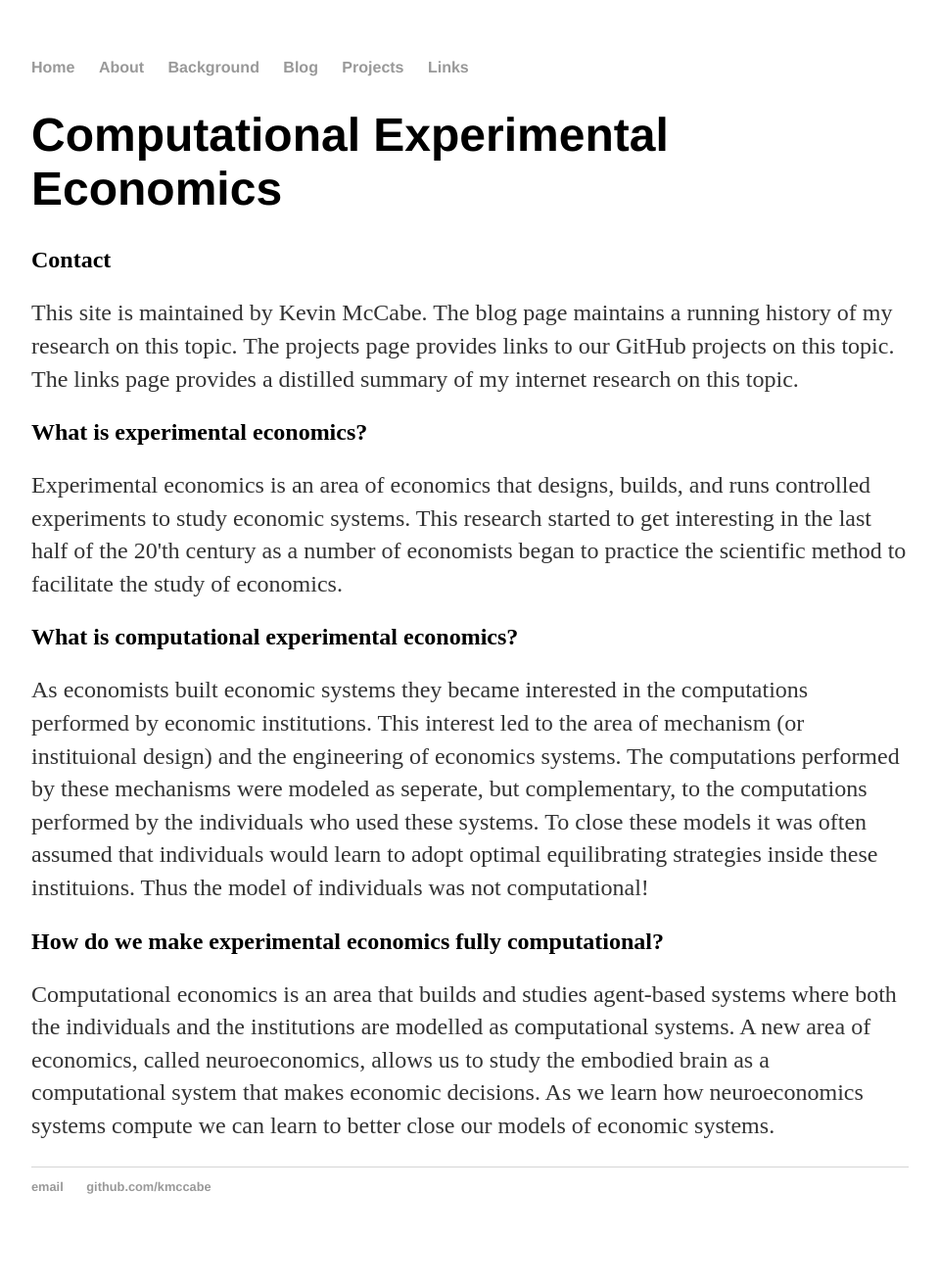
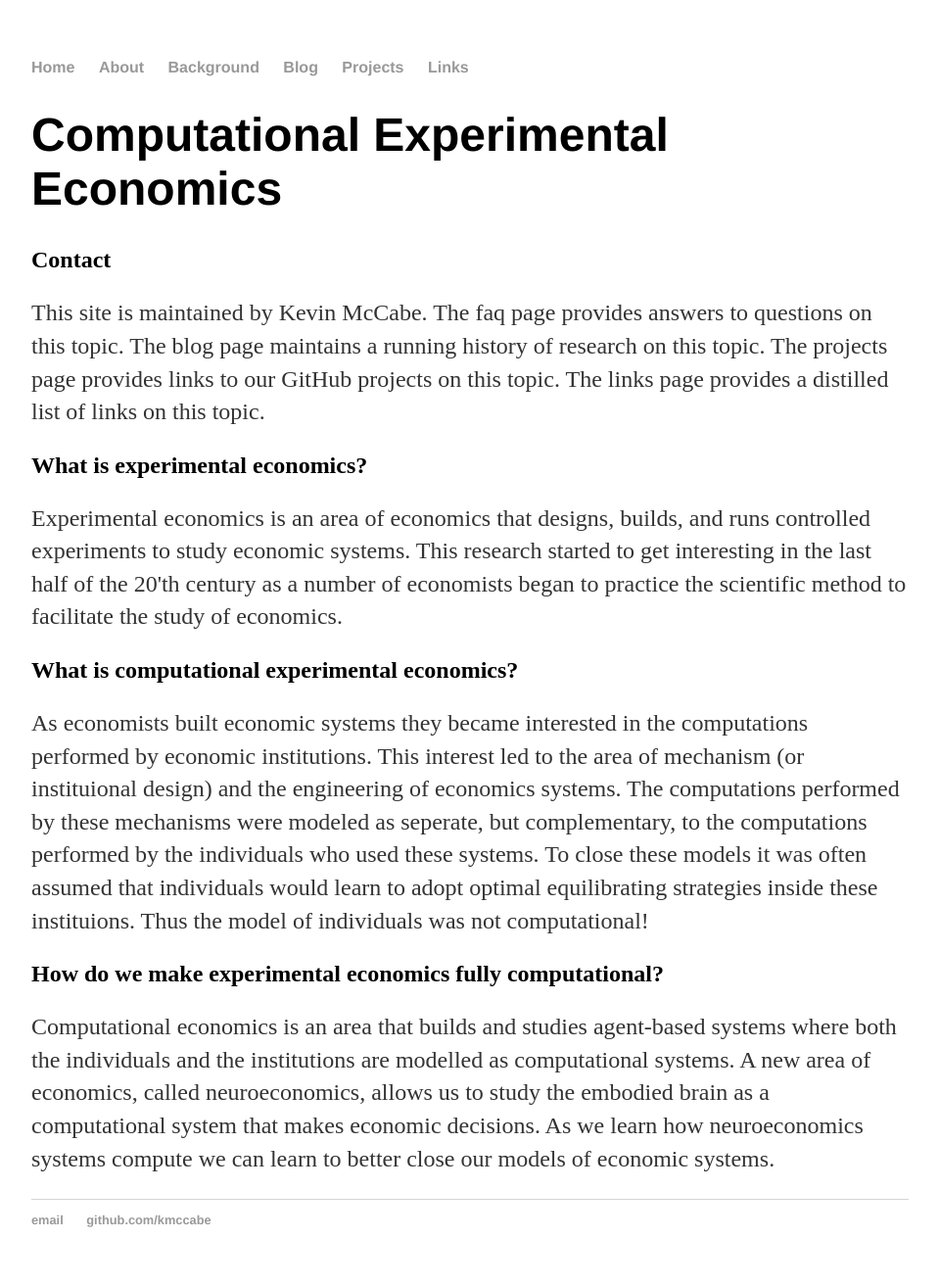
Before and after one commit to Kmccabe/KAM.github.io, a Jekyll site: the page built from index.html, in a window 1280 px wide. Shown: the whole page at 98% size, without its empty margins (160-1119 px from the left). Built offline with Jekyll 4.4.1, drawn with Linux system fonts in a browser that asks for light colours; before the commit the page ends 1279 px from its top, so only the background shows below that.

Commit message:
made small changes

```diff
--- a/index.html
+++ b/index.html
@@ -6,7 +6,7 @@ title: Computational Experimental Economics
 	<h1>Computational Experimental Economics</h1>
 </div><!-- /.blurb -->
 <h2>Contact</h2>
-<p>This site is maintained by Kevin McCabe.  The blog page maintains a running history of my research on this topic.  The projects page provides links to our GitHub projects on this topic.  The links page provides a distilled summary of my internet research on this topic. </p>
+<p>This site is maintained by Kevin McCabe.  The faq page provides answers to questions on this topic. The blog page maintains a running history of research on this topic.  The projects page provides links to our GitHub projects on this topic.  The links page provides a distilled list of links on this topic. </p>
 <h2>What is experimental economics?</h2>
 <p>Experimental economics is an area of economics that designs, builds, and runs controlled experiments to study economic systems.  This research started to get interesting in the last half of the 20'th century as a number of economists began to practice the scientific method to facilitate the study of economics.</p>
 <h2>What is computational experimental economics?</h2>
```
